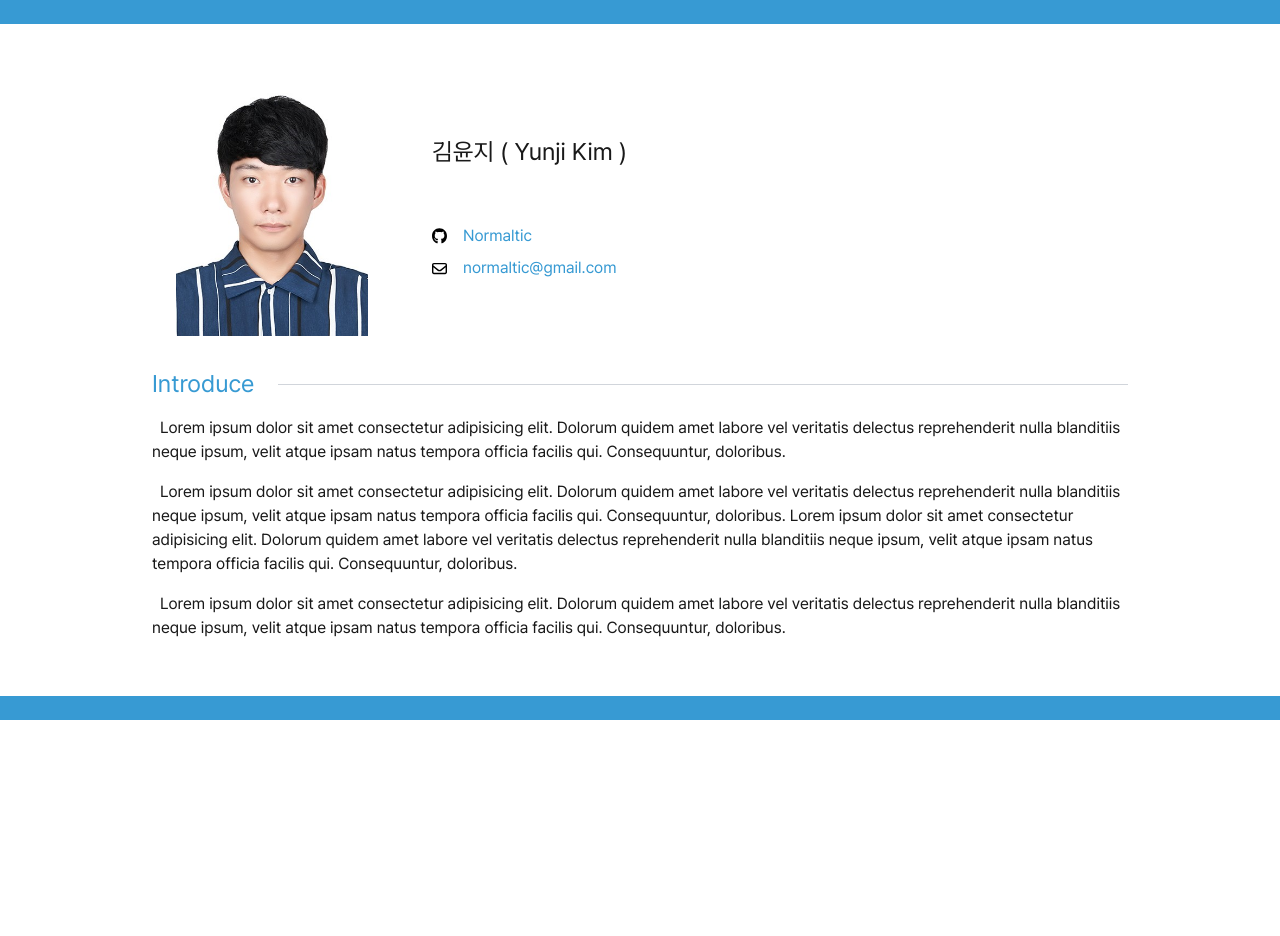
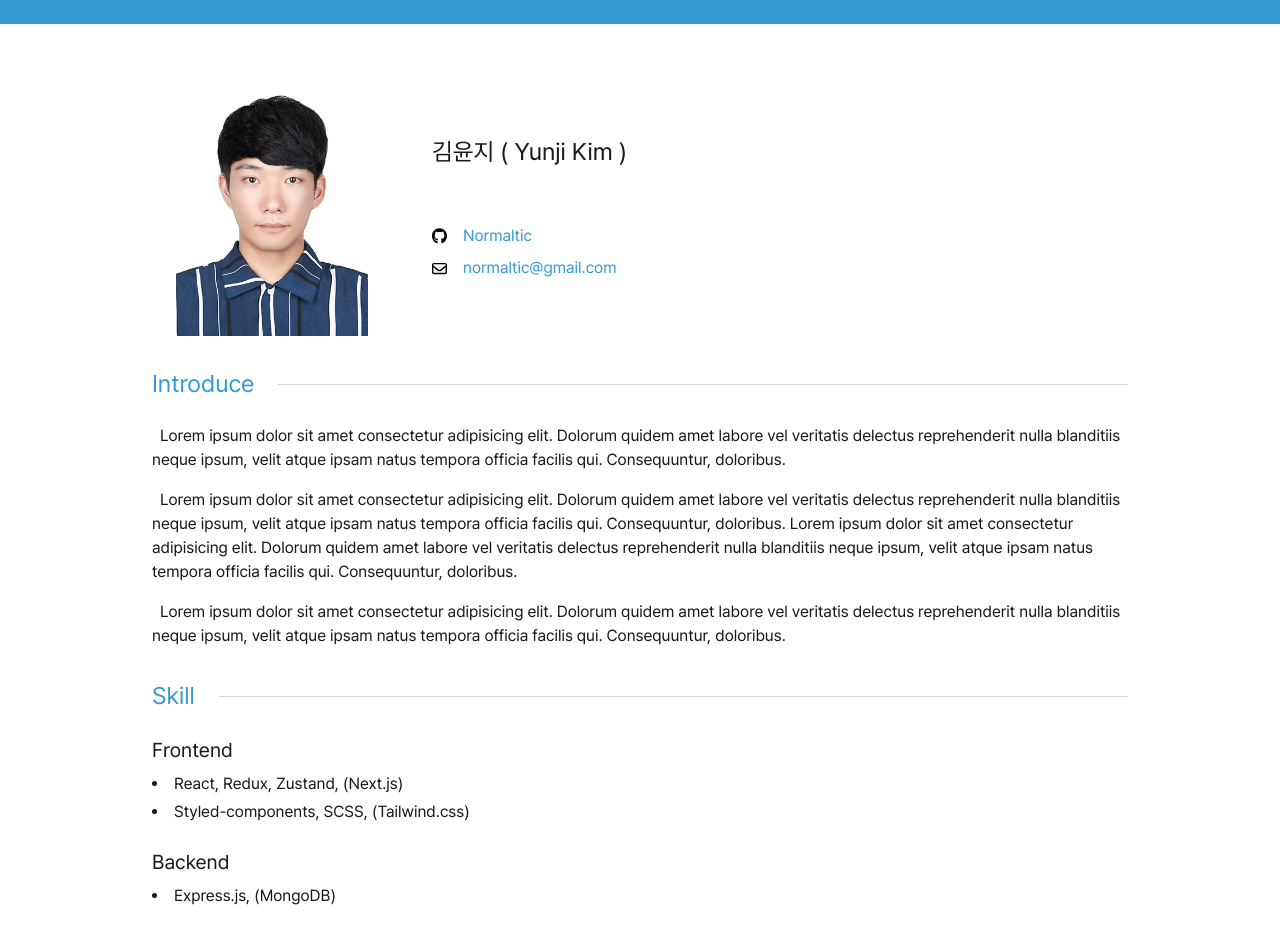
Before and after one commit to Normaltic/simple-resume, a Next.js app: page / in a window 1280 px wide. Shown: the top 936 px of the page. Before the commit the page ends 800 px from the top, so only its background shows below. Built offline with nearby package versions, Linux system fonts and the light colour scheme.

Commit message:
Add temporal Skill

```diff
--- a/src/app/page.tsx
+++ b/src/app/page.tsx
@@ -1,11 +1,13 @@
 import Profile from "@/components/profile/Profile";
 import Introduce from "@/components/introduce/Introduce";
+import Skill from "@/components/skill/Skill";
 
 export default function Home() {
   return (
     <>
       <Profile />
       <Introduce />
+      <Skill />
     </>
   );
 }
--- /dev/null
+++ b/src/components/common/Header4.tsx
@@ -0,0 +1,13 @@
+import { mergeClassNames } from "@/utils/mergeClassNames";
+
+export type Header4Props = React.HTMLAttributes<HTMLHeadElement>;
+
+function Header4({ className, children, ...props }: Header4Props) {
+  return (
+    <h4 className={mergeClassNames("text-xl", className)} {...props}>
+      {children}
+    </h4>
+  );
+}
+
+export default Header4;
--- a/src/components/common/Section.tsx
+++ b/src/components/common/Section.tsx
@@ -11,7 +11,7 @@ function Section({ className, title, children }: SectionProps) {
   return (
     <section className={mergeClassNames("my-8", className)}>
       {title && (
-        <Header3 className="flex items-center mb-4 text-primary after:content-[' '] after:ml-6 after:border-t-[1px] after:border-gray-300 after:flex-1">
+        <Header3 className="flex items-center mb-6 text-primary after:content-[' '] after:ml-6 after:border-t-[1px] after:border-gray-300 after:flex-1">
           {title}
         </Header3>
       )}
--- /dev/null
+++ b/src/components/common/UnorderedList.tsx
@@ -0,0 +1,23 @@
+import { mergeClassNames } from "@/utils/mergeClassNames";
+
+export interface UnorderedListProps extends React.HTMLProps<HTMLUListElement> {
+  items: string[];
+}
+
+function UnorderedList({ items, className, ...props }: UnorderedListProps) {
+  return (
+    <ul
+      className={mergeClassNames(
+        "list-inside list-disc [&>li:nth-child(n+1)]:mt-1",
+        className
+      )}
+      {...props}
+    >
+      {items.map((item) => (
+        <li key={item}>{item}</li>
+      ))}
+    </ul>
+  );
+}
+
+export default UnorderedList;
--- /dev/null
+++ b/src/components/skill/Skill.tsx
@@ -0,0 +1,24 @@
+import Section from "@/components/common/Section";
+import Header4 from "../common/Header4";
+import UnorderedList from "../common/UnorderedList";
+
+function Skill() {
+  return (
+    <Section title="Skill">
+      <Header4 className="mb-2">Frontend</Header4>
+      <UnorderedList
+        className="mb-6"
+        items={[
+          "React, Redux, Zustand, (Next.js)",
+          "Styled-components, SCSS, (Tailwind.css)"
+        ]}
+      />
+      <Header4 className="mb-2">Backend</Header4>
+      <UnorderedList className="mb-6" items={["Express.js, (MongoDB)"]} />
+      <Header4 className="mb-2">Build & Deploy</Header4>
+      <UnorderedList items={["Webpack, Rollup, AWS Amplify, EC2, (esbuild)"]} />
+    </Section>
+  );
+}
+
+export default Skill;
```
